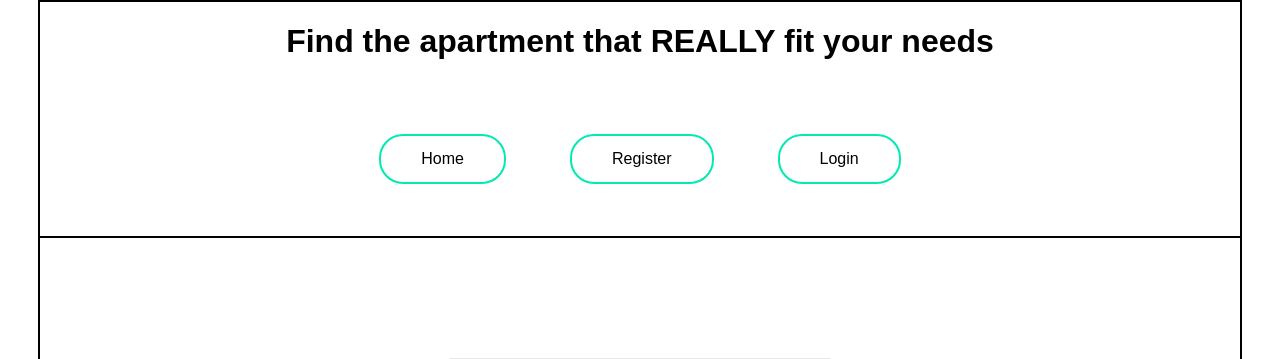
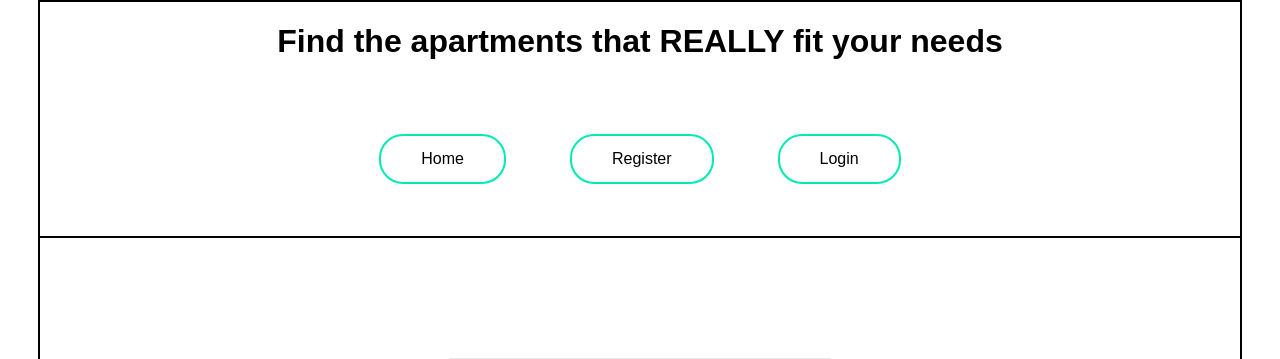
Before and after one commit to software-students-fall2022/final-project-project5-team4, a Flask app: page /register/ in a window 1280 px wide. Shown: the top 359 px of the page. Run offline with Flask 2, Linux system fonts and the light colour scheme.

Commit message:
minor typo change

```diff
--- a/web-app/templates/base.html
+++ b/web-app/templates/base.html
@@ -10,7 +10,7 @@
   <body>
     <div class="container">
       <header>
-        <h1>Find the apartment that REALLY fit your needs</h1>
+        <h1>Find the apartments that REALLY fit your needs</h1>
         <div class="nav-bar">
           <nav>
             <a href="{{ url_for('home', uid=uid)}}">Home</a>
```
